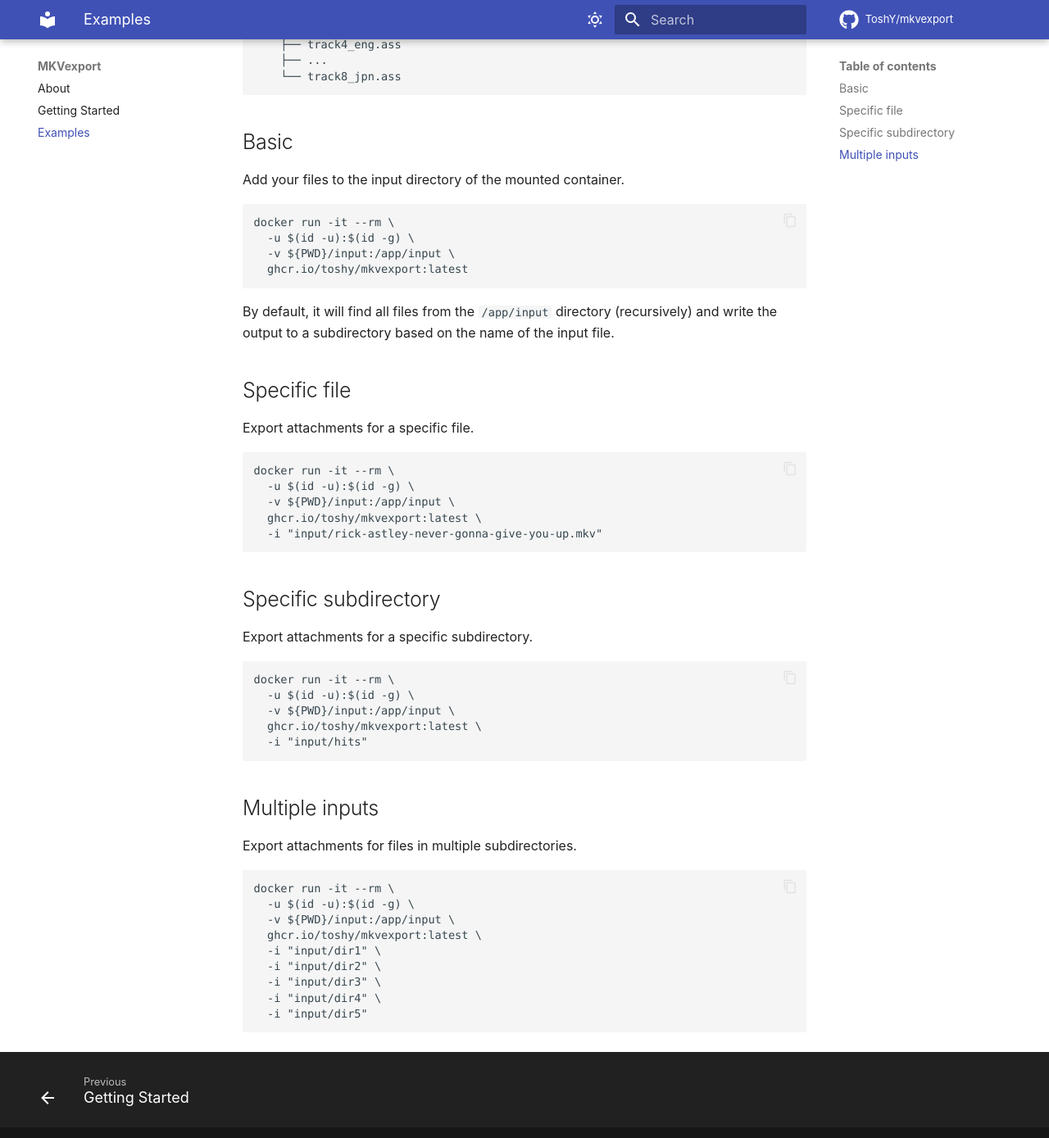
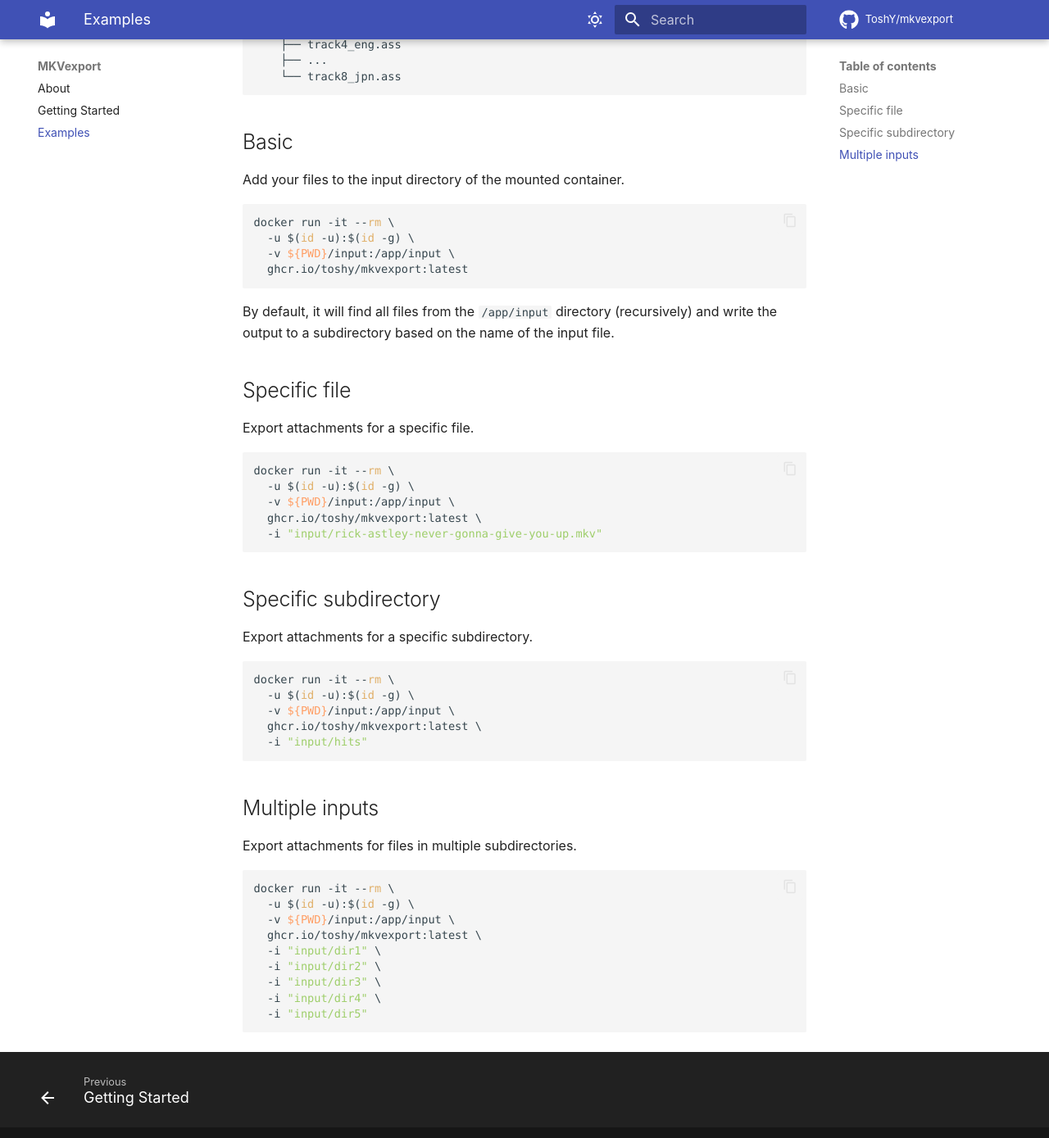
Before and after one commit to ToshY/mkvexport, an MkDocs documentation site: the page built from docs/examples.md, in a window 1280 px wide and 1400 px high, scrolled down 495 px. Shown: the top 1389 px of the window at 82% size. Built offline with MkDocs 1.6.1 and Material for MkDocs 9.7.7, drawn with Linux system fonts in a browser that asks for light colours; some web fonts are replaced; comment, search, counter and statistics services are not loaded.

````diff
--- a/Taskfile.yml
+++ b/Taskfile.yml
@@ -97,11 +97,11 @@ tasks:
   mkdocs:
     desc: MkDocs build
     cmds:
-      - docker run --rm -it -v ${PWD}:/docs ghcr.io/squidfunk/mkdocs-material:9.5 build
+      - docker run --rm -it -v ${PWD}:/docs ghcr.io/squidfunk/mkdocs-material:9.6 build
 
   mkdocs:live:
     desc: MkDocs development server
     vars:
       PORT: '{{.p | default "8001"}}'
     cmds:
-      - docker run --rm -it -p {{.PORT}}:8000 -v ${PWD}:/docs ghcr.io/squidfunk/mkdocs-material:9.5
+      - docker run --rm -it -p {{.PORT}}:8000 -v ${PWD}:/docs ghcr.io/squidfunk/mkdocs-material:9.6
--- a/docs/examples.md
+++ b/docs/examples.md
@@ -26,7 +26,7 @@ structure after exporting the attachments.
 
 Add your files to the input directory of the mounted container.
 
-```shell
+```sh
 docker run -it --rm \
   -u $(id -u):$(id -g) \
   -v ${PWD}/input:/app/input \
@@ -39,7 +39,7 @@ By default, it will find all files from the `/app/input` directory (recursively)
 
 Export attachments for a specific file.
 
-```shell
+```sh
 docker run -it --rm \
   -u $(id -u):$(id -g) \
   -v ${PWD}/input:/app/input \
@@ -51,7 +51,7 @@ docker run -it --rm \
 
 Export attachments for a specific subdirectory.
 
-```shell
+```sh
 docker run -it --rm \
   -u $(id -u):$(id -g) \
   -v ${PWD}/input:/app/input \
@@ -63,7 +63,7 @@ docker run -it --rm \
 
 Export attachments for files in multiple subdirectories.
 
-```shell
+```sh
 docker run -it --rm \
   -u $(id -u):$(id -g) \
   -v ${PWD}/input:/app/input \
````
Also changed, not shown: README.md (+1 -1 lines), docs/getting-started.md (+3 -3 lines), 1 other file.
